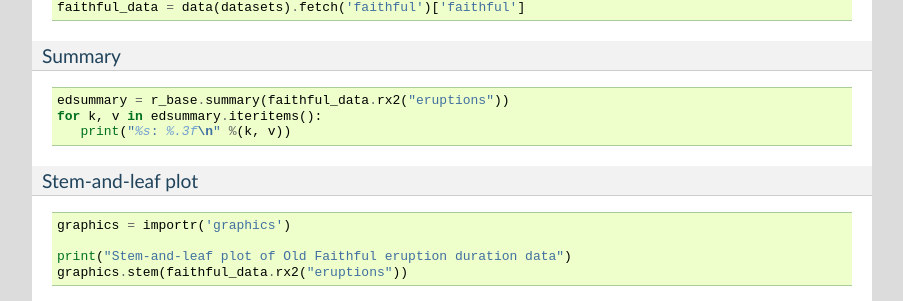
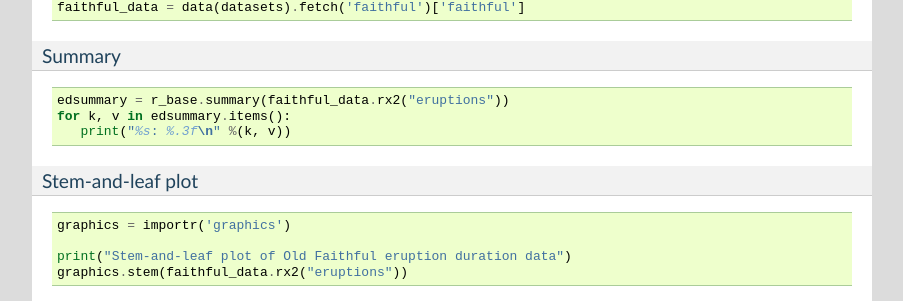
Before and after one commit to uhjish/rpy2, a Sphinx documentation site: the page built from doc/porting-to-rpy2.rst, in a window 1280 px wide and 900 px high, scrolled down 715 px. Shown: the part 151-452 px from the top of the window, without its empty margins (198-1101 px from the left). Built offline with Sphinx 7.4.7, drawn with Linux system fonts in a browser that asks for light colours.

Commit message:
Corrected references to `iteritems()` (see issue #295)

```diff
--- a/doc/porting-to-rpy2.rst
+++ b/doc/porting-to-rpy2.rst
@@ -65,7 +65,7 @@
 .. code-block:: python
 
    edsummary = r_base.summary(faithful_data.rx2("eruptions"))
-   for k, v in edsummary.iteritems():
+   for k, v in edsummary.items():
       print("%s: %.3f\n" %(k, v))
 
 Stem-and-leaf plot
--- a/doc/robjects_functions.rst
+++ b/doc/robjects_functions.rst
@@ -96,7 +96,7 @@
       def iamfeelinglucky(func):
           def f(*args, **kwargs):
               d = {}
-              for k, v in kwargs.iteritems:
+              for k, v in kwargs.items():
                   d[k.replace('_', '.')] = v
               return func(**d)
           return f
--- a/doc/vector.rst
+++ b/doc/vector.rst
@@ -595,7 +595,7 @@
 The :class:`DataFrame` constructor accepts either an
 :class:`rinterface.SexpVector`
 (with :attr:`typeof` equal to *VECSXP*, that is, an R `list`)
-or any Python object implementing the method :meth:`iteritems`
+or any Python object implementing the method :meth:`items`
 (for example :class:`dict` or :class:`rpy2.rlike.container.OrdDict`).
 
 Empty `data.frame`:
```
